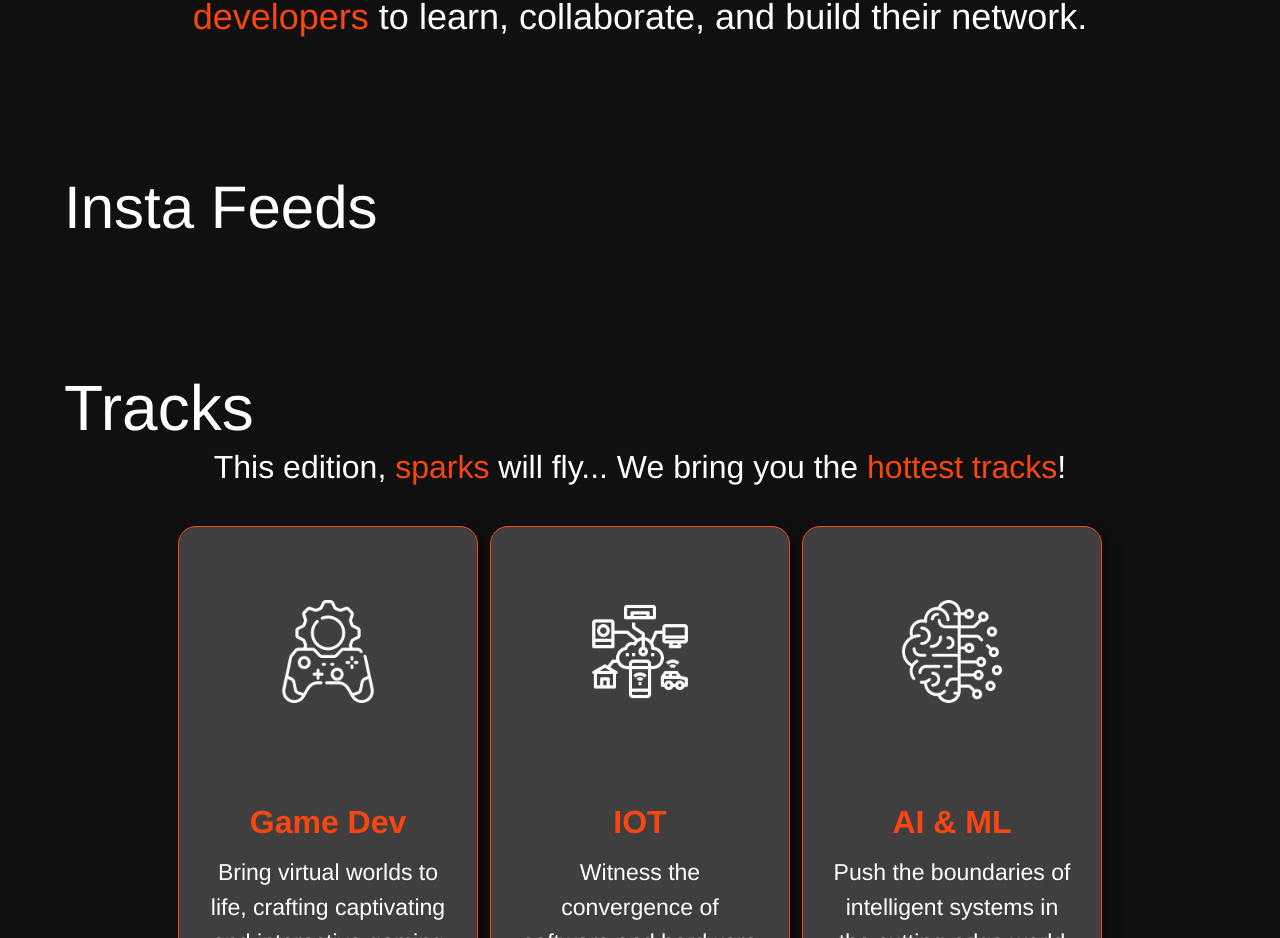
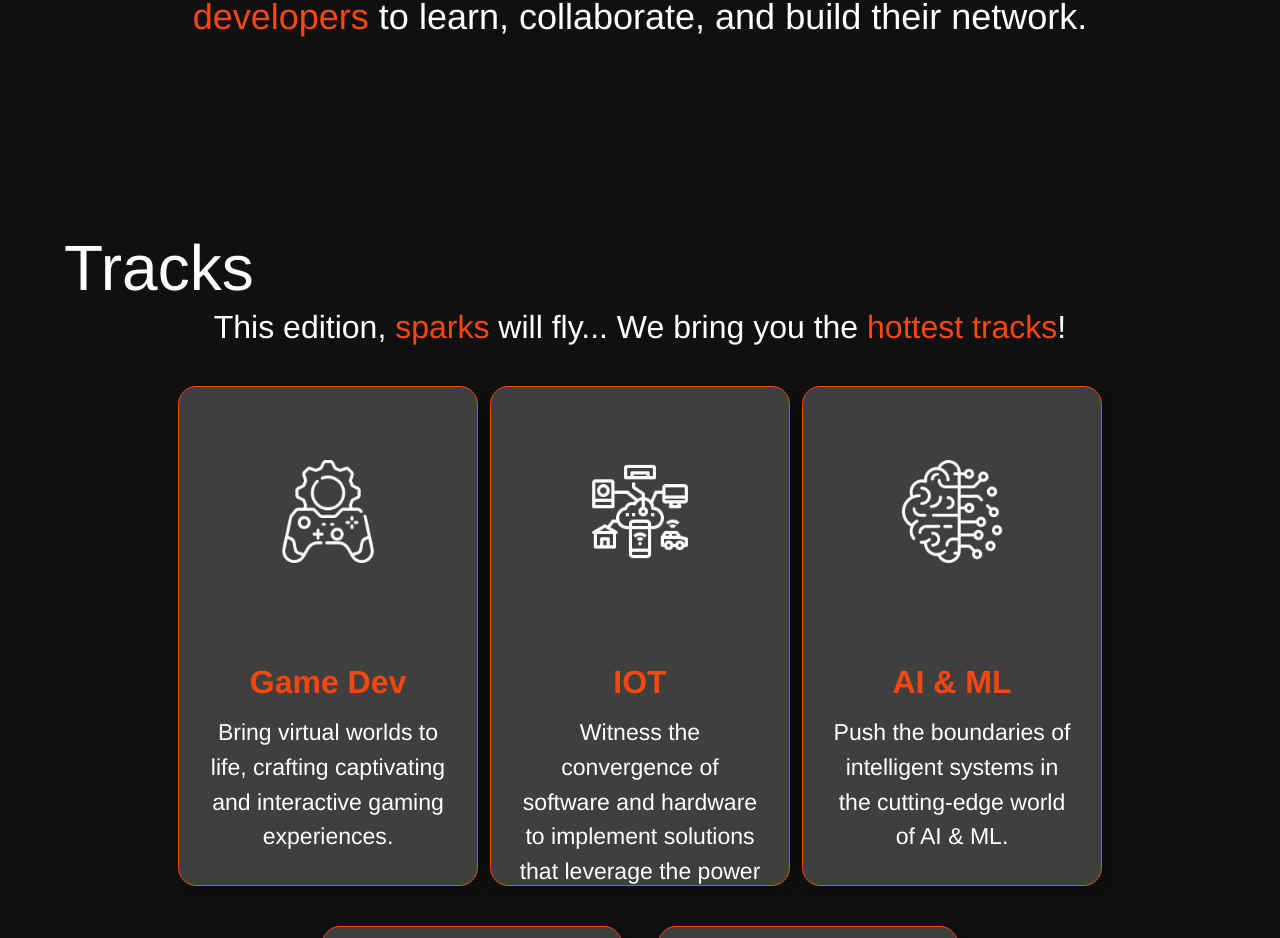
Before and after one commit to nmithacks2024/nh24, a React (Vite) app: page / in a window 1280 px wide. Shown: the part 2457-3395 px from the top of the page. Built offline with nearby package versions, Linux system fonts and the light colour scheme.

Commit message:
newUpdate

```diff
--- a/src/components/InstaFeeds/InstaFeeds.jsx
+++ b/src/components/InstaFeeds/InstaFeeds.jsx
@@ -8,7 +8,7 @@ const ElfsightInstagramFeed = () => {
         script.defer = true;
         script.dataset.useServiceCore = true;
         document.body.appendChild(script);
-        // Remove the <a> tag with rel="noreferrer" after a delay to ensure the widget is loaded
+
         const removeNoreferrerLink = () => {
             setTimeout(() => {
                 const elfsightWidget = document.querySelector('.elfsight-app-9c7ac327-d995-46a0-867c-28d6d25459ee');
@@ -21,23 +21,30 @@ const ElfsightInstagramFeed = () => {
             }, 1500); // Adjust the delay time as needed
         };
 
-        // Add an event listener to ensure the removal script runs after the widget is loaded
-        script.addEventListener('load', removeNoreferrerLink);
+        const handleScriptLoad = () => {
+            if (typeof removeNoreferrerLink === 'function') {
+                removeNoreferrerLink();
+            }
+        };
+
+        script.addEventListener('load', handleScriptLoad);
+
         return () => {
+            script.removeEventListener('load', handleScriptLoad);
             document.body.removeChild(script);
         };
     }, []);
     return (
-        <div className='w-[100%] h-[100%] mx-auto flex flex-col justify-start items-center'>
-            <div className='py-10 flex justify-start items-start w-[100%]'>
-                <p className='text-6xl text-white'>Insta Feeds</p>
-            </div>
-            <div
-                className="elfsight-app-9c7ac327-d995-46a0-867c-28d6d25459ee"
-                data-elfsight-app-lazy
-                style={{ width: '100%', height: '100%' }}>
-            </div>
+        // <div className='w-[100%] h-[100%] mx-auto flex flex-col justify-start items-center'>
+        //     <div className='py-10 flex justify-start items-start w-[100%]'>
+        //         <p className='text-6xl text-white'>Insta Feeds</p>
+        //     </div>
+        <div
+            className="elfsight-app-9c7ac327-d995-46a0-867c-28d6d25459ee"
+            data-elfsight-app-lazy
+            style={{ width: '100%', height: '100%' }}>
         </div>
+        // </div>
     )
 };
 
```
